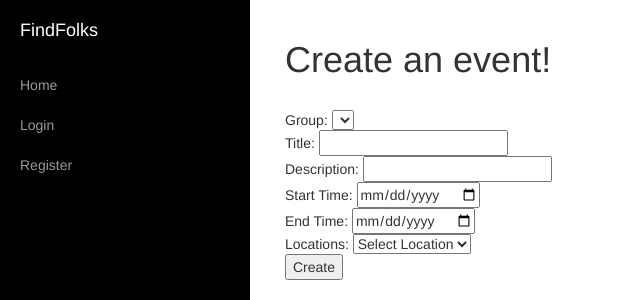
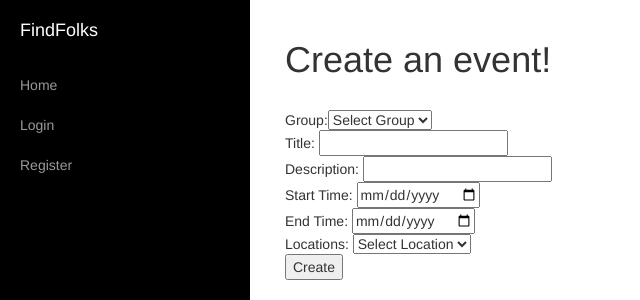
Before and after one commit to BrandonTang/find-folks, a Flask app: page /create_events in a window 1280 px wide. Shown: the top 300 px of the page, without its empty margins (0-640 px from the left). Run offline with Flask 2, Linux system fonts and the light colour scheme; data that the repository does not hold is empty; some libraries are stand-ins or nearby versions.

Commit message:
Edit in groups.html for first option value

```diff
--- a/templates/create_events.html
+++ b/templates/create_events.html
@@ -11,12 +11,12 @@
     }
 
     function checkGroupSelected() {
-        if (document.getElementById("select_group").length == 0) {
+        if (document.getElementById("select_group").length == 1) {
             alert("Please join a group that you are authorized to create events for.")
             return false;
         }
         var index = document.getElementById("select_group").selectedIndex;
-        if (index == -1) {
+        if (index == 0) {
             alert("Please select a group.");
             return false;
         }
@@ -44,8 +44,8 @@
                     {% include '_flash.html' %}
                     <h1>Create an event!</h1> </br>
                     <form name="create_event" method="POST" onsubmit="return (checkDates() && checkGroupSelected())">
-                        Group:
-                        <select id ="select_group" name="select_group">
+                        Group:<select id ="select_group" name="select_group">
+                            <option value="">Select Group</option>
                             {% for group in groups %}
                                 <option value="{{ group.group_name }}">
                                     {{ group.group_name }}
--- a/templates/groups.html
+++ b/templates/groups.html
@@ -3,7 +3,7 @@
 
     function checkGroupSelected() {
         var index = document.getElementById("select_group").selectedIndex;
-        if (index == -1) {
+        if (index == 0) {
             alert("Please select a group.");
             return false;
         }
```
